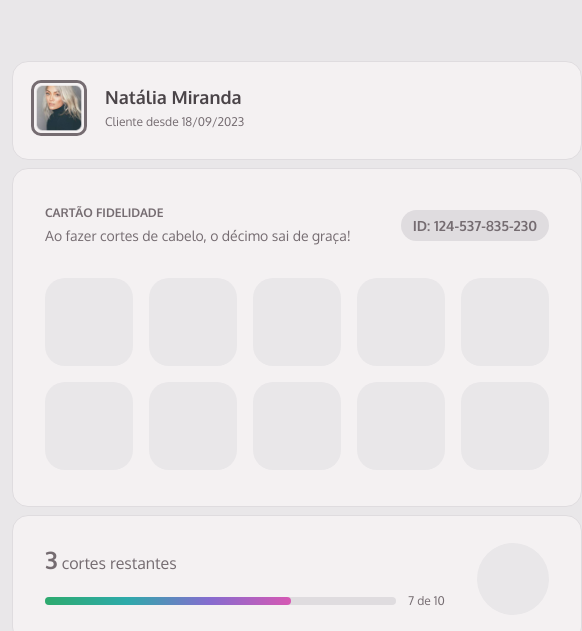
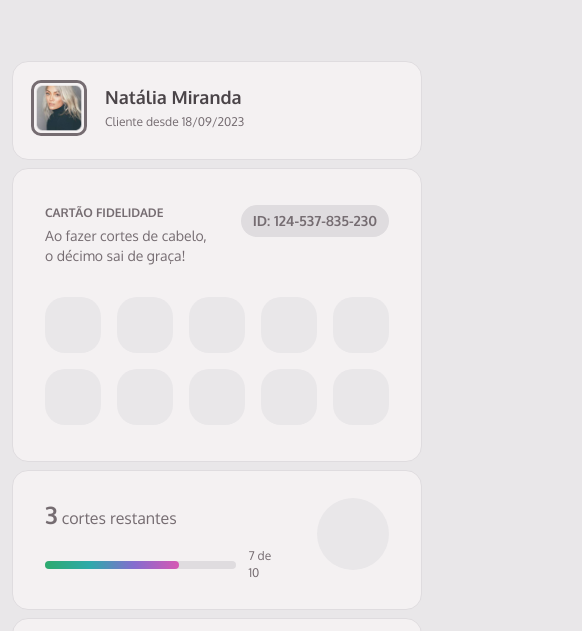
Before and after one commit to JoaoMagnago/mba-desafio-01, a website: page index.html in a window 390 px wide. Shown: the part 181-812 px from the top of the page, 582 px wide, since content can reach past the window. Drawn offline with Linux system fonts and the light colour scheme.

Commit message:
feat: add responsivity to sections

```diff
--- a/src/styles/header.css
+++ b/src/styles/header.css
@@ -26,6 +26,7 @@ header {
       border: none;
       outline: none;
       font: var(--text-md);
+      width: 85%;
 
       &::placeholder {
         color: var(--gray-500);
--- a/src/styles/layout.css
+++ b/src/styles/layout.css
@@ -34,6 +34,7 @@
     grid-template-columns: 1fr;
     grid-template-rows: repeat(4, auto);
     gap: 0.5rem;
+    max-width: 100vw;
   }
 
   header {
--- a/src/styles/sections/history.css
+++ b/src/styles/sections/history.css
@@ -78,5 +78,7 @@
 @media (width <= 60em) {
   .history {
     grid-row: 4;
+    overflow: hidden;
+    max-height: unset;
   }
 }
--- a/src/styles/sections/loyalty-card.css
+++ b/src/styles/sections/loyalty-card.css
@@ -65,5 +65,21 @@
 @media (width <= 60em) {
   .loyalty-card {
     grid-row: 2;
+
+    & .card-header {
+      display: grid;
+      grid-template-columns: 1fr 1fr;
+      align-items: start;
+
+      & > span {
+        justify-self: end;
+        width: fit-content;
+      }
+    }
+
+    & .card-list div {
+      height: 3.5rem;
+      width: 3.5rem;
+    }
   }
 }
--- a/src/styles/sections/remaining-haircuts.css
+++ b/src/styles/sections/remaining-haircuts.css
@@ -30,7 +30,7 @@
 
       & .progress-bar-track {
         background: var(--gray-300);
-        width: 21.9375rem;
+        width: 80%;
         height: 0.5rem;
         border-radius: 12px;
 
```
